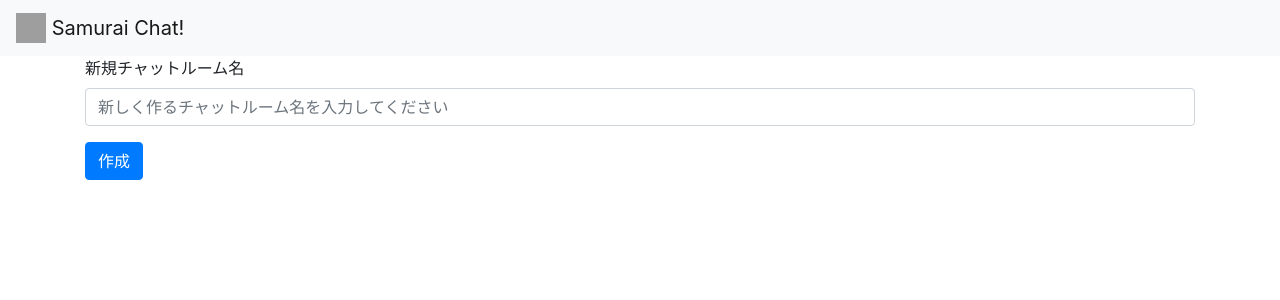
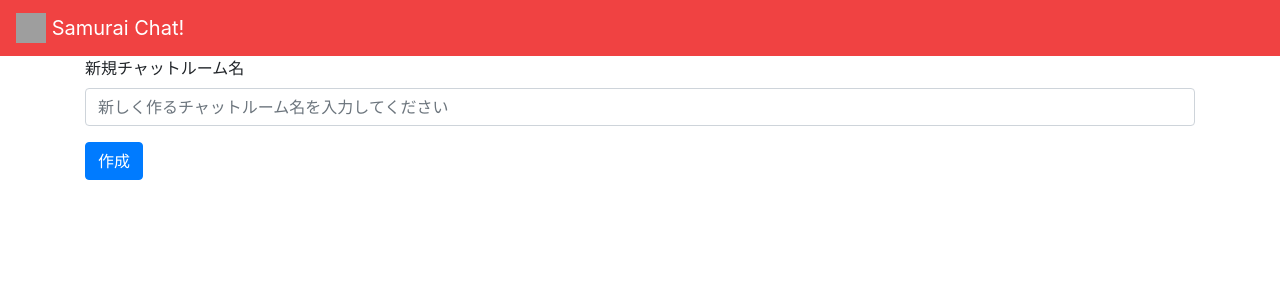
Before and after one commit to S-H-GAMELINKS/chatphp, a PHP site: page /index.php in a window 1280 px wide. Shown: the top 300 px of the page. Run offline with PHP 8.4, Linux system fonts and the light colour scheme; data that the repository does not hold is empty; grey boxes are pictures that could not be loaded.

Commit message:
fix header color

```diff
--- a/components/header.php
+++ b/components/header.php
@@ -1,4 +1,4 @@
-<nav class="navbar navbar-light bg-light" style="background-color: #99cc00;">
+<nav class="navbar navbar-dark" style="background-color:#F04242;">
     <a class="navbar-brand" href="/">
         <img src="https://getbootstrap.jp/docs/4.3/assets/brand/bootstrap-solid.svg" width="30" height="30" class="d-inline-block align-top" alt="">
         Samurai Chat!
```
